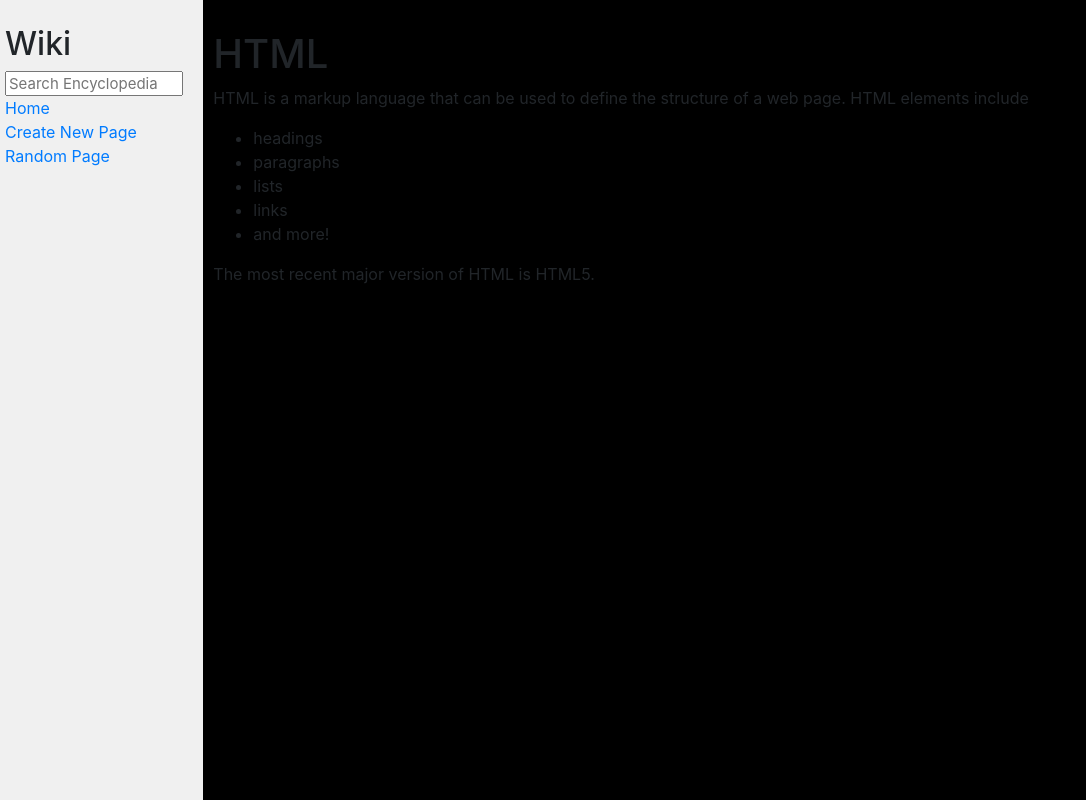
After one commit to TheOverwatchh/wiki, a Django app: page /wiki/HTML in a window 1280 px wide. The commit adds this page. Shown: the whole page, without its empty margins (0-1086 px from the left). Run offline with Django 3.2, Linux system fonts and the light colour scheme; some libraries are stand-ins or nearby versions.

Commit message:
new md to html normal pages

```diff
--- a/encyclopedia/static/encyclopedia/styles.css
+++ b/encyclopedia/static/encyclopedia/styles.css
@@ -1,6 +1,6 @@
 body {
     margin: 0;
-    background-color: white;
+    background-color: black;
 }
 
 code {
@@ -33,6 +33,6 @@
     padding: 20px;
 }
 
-.sidebar h2 {
+.sidebar h2  {
     margin-top: 5px;
 }
--- /dev/null
+++ b/encyclopedia/templates/encyclopedia/HTML.html
@@ -0,0 +1,22 @@
+{% extends "encyclopedia/layout.html" %}
+
+{% block title %}
+    encyclopedia - HTML
+{% endblock %}
+
+{% block body%}
+<h1>HTML</h1>
+
+<p>HTML is a markup language that can be used to define the structure of a web page. HTML elements include</p>
+
+<ul>
+<li>headings</li>
+<li>paragraphs</li>
+<li>lists</li>
+<li>links</li>
+<li>and more!</li>
+</ul>
+
+<p>The most recent major version of HTML is HTML5.</p>
+
+{% endblock %}
--- a/encyclopedia/templates/encyclopedia/index.html
+++ b/encyclopedia/templates/encyclopedia/index.html
@@ -9,7 +9,7 @@
 
     <ul>
         {% for entry in entries %}
-            <li>{{ entry }}</li>
+            <a href="wiki/{{ entry }}"><li>{{ entry }}</li></a>
         {% endfor %}
     </ul>
 
--- a/encyclopedia/templates/encyclopedia/layout.html
+++ b/encyclopedia/templates/encyclopedia/layout.html
@@ -6,7 +6,7 @@
     <head>
         <title>{% block title %}{% endblock %}</title>
         <link rel="stylesheet" href="https://stackpath.bootstrapcdn.com/bootstrap/4.4.1/css/bootstrap.min.css" integrity="sha384-Vkoo8x4CGsO3+Hhxv8T/Q5PaXtkKtu6ug5TOeNV6gBiFeWPGFN9MuhOf23Q9Ifjh" crossorigin="anonymous">
-        <link href="{% static 'encyclopedia/styles.css' %}" rel="stylesheet">
+        <link href="{% static 'encyclopedia/styles.css' %}" rel="stylesheet" type="text/css">
     </head>
     <body>
         <div class="row">
@@ -19,7 +19,7 @@
                     <a href="{% url 'index' %}">Home</a>
                 </div>
                 <div>
-                    <a href="">Create New Page</a>
+                    <a href="{% url 'new' %}">Create New Page</a>
                 </div>
                 <div>
                     <a href="">Random Page</a>
--- a/encyclopedia/urls.py
+++ b/encyclopedia/urls.py
@@ -3,5 +3,11 @@
 from . import views
 
 urlpatterns = [
-    path("", views.index, name="index")
+    path("", views.index, name="index"),
+    path("wiki/CSS", views.cssPage, name="CSS"),
+    path("wiki/Django", views.djangoPage, name="Django"),
+    path("wiki/Git", views.gitPage, name="Git"),
+    path("wiki/HTML", views.htmlPage, name="HTML"),
+    path("wiki/Python", views.pythonPage, name="Python"),
+    path("wiki/new", views.newEntry, name="new")
 ]
--- a/encyclopedia/views.py
+++ b/encyclopedia/views.py
@@ -7,3 +7,35 @@
     return render(request, "encyclopedia/index.html", {
         "entries": util.list_entries()
     })
+
+def cssPage(request):
+    return render(request, "encyclopedia/CSS.html", {
+        "entries": util.list_entries()
+    })
+
+def htmlPage(request):
+    return render(request, "encyclopedia/HTML.html", {
+        "entries": util.list_entries()
+    })
+
+def djangoPage(request):
+    return render(request, "encyclopedia/Django.html", {
+        "entries": util.list_entries()
+    })
+
+
+def gitPage(request):
+    return render(request, "encyclopedia/Git.html", {
+        "entries": util.list_entries()
+    })
+
+
+def pythonPage(request):
+    return render(request, "encyclopedia/Python.html", {
+        "entries": util.list_entries()
+    })
+
+def newEntry(request):
+    return render(request, "encyclopedia/new-entry.html", {
+        "entries": util.list_entries()
+    })
```
Also changed, not shown: encyclopedia/templates/encyclopedia/CSS.html (added, +11 -0 lines), encyclopedia/templates/encyclopedia/Django.html (added, +11 -0 lines), encyclopedia/templates/encyclopedia/Git.html (added, +17 -0 lines), encyclopedia/templates/encyclopedia/Python.html (added, +11 -0 lines), encyclopedia/templates/encyclopedia/new-entry.html (added, +22 -0 lines), wiki/settings.py (+10 -0 lines), db.sqlite3.
